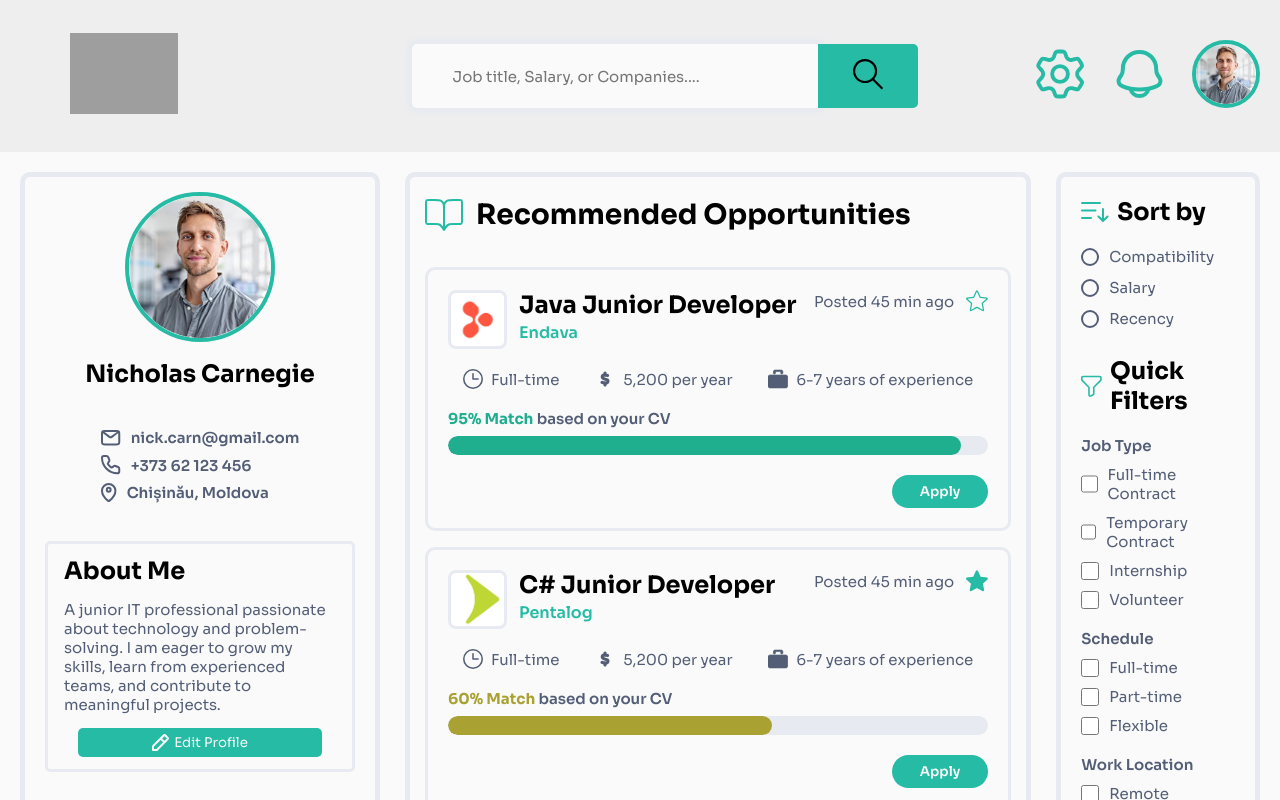
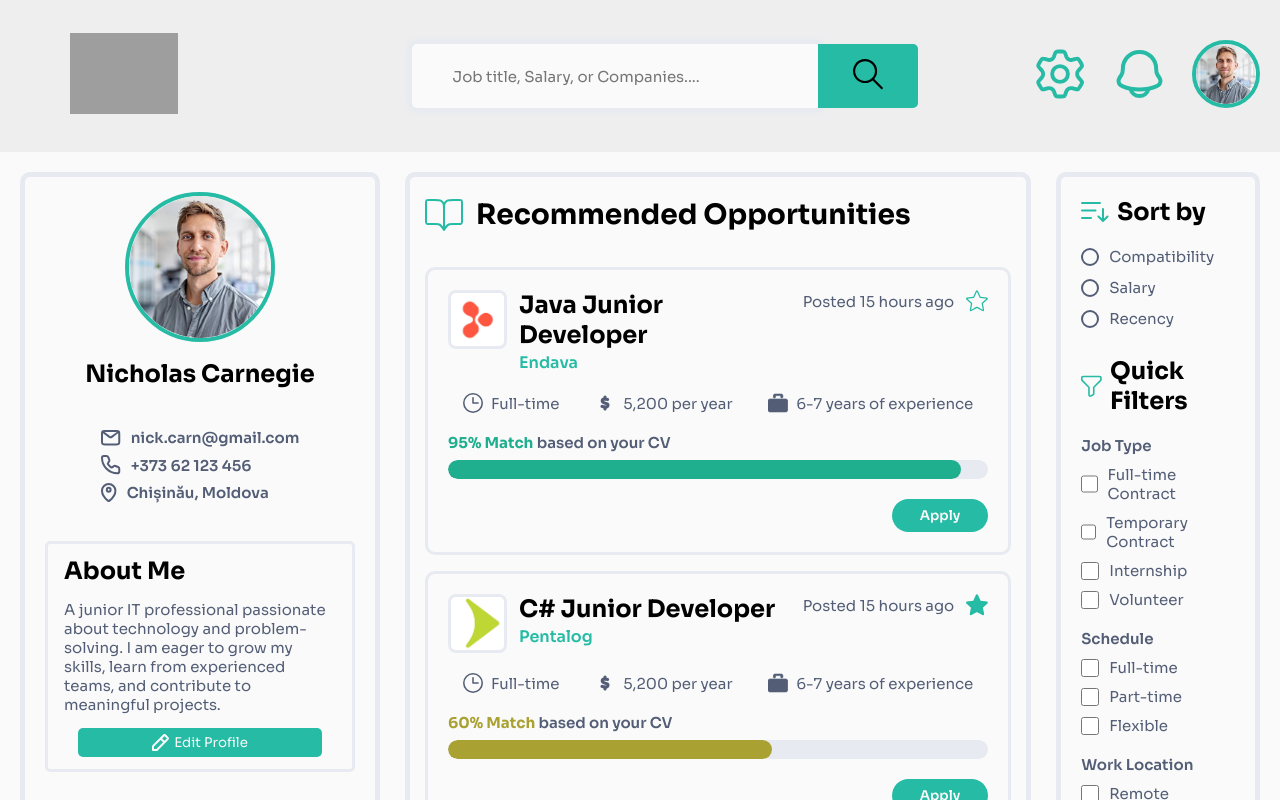
Before and after one commit to KyronPomidor/CVision, a React (Vite) app in the folder front/: page / in a window 1280 px wide. Shown: the top 800 px of the page. Built offline with nearby package versions, Linux system fonts and the light colour scheme; grey boxes are pictures that could not be loaded.

Commit message:
Fixed posted add time formating

```diff
--- a/front/src/pages/HomePage/HomePage.jsx
+++ b/front/src/pages/HomePage/HomePage.jsx
@@ -40,7 +40,7 @@ async function getRecommendations(userId) {
       logo: endavaLogo,
       title: "Java Junior Developer",
       company: "Endava",
-      postedAt: "Posted 45 min ago",
+      postedAt: "2026-09-24T14:18:05.055Z",
       employmentType: "Full-time",
       salary: "5,200 per year",
       experience: "6-7 years of experience",
@@ -52,7 +52,7 @@ async function getRecommendations(userId) {
       logo: pentalogLogo,
       title: "C# Junior Developer",
       company: "Pentalog",
-      postedAt: "Posted 45 min ago",
+      postedAt: "2026-09-24T14:18:05.055Z",
       employmentType: "Full-time",
       salary: "5,200 per year",
       experience: "6-7 years of experience",
@@ -64,7 +64,7 @@ async function getRecommendations(userId) {
       logo: roslinLogo,
       title: "Middle Golang Engineer",
       company: "Roslin Solutions",
-      postedAt: "Posted 45 min ago",
+      postedAt: "2026-09-24T14:18:05.055Z",
       employmentType: "Full-time",
       salary: "5,200 per year",
       experience: "6-7 years of experience",
@@ -76,7 +76,7 @@ async function getRecommendations(userId) {
       logo: roslinLogo,
       title: "Middle Golang Engineer",
       company: "Roslin Solutions",
-      postedAt: "Posted 45 min ago",
+      postedAt: "2026-09-24T14:18:05.055Z",
       employmentType: "Full-time",
       salary: "5,200 per year",
       experience: "6-7 years of experience",
@@ -88,7 +88,7 @@ async function getRecommendations(userId) {
       logo: roslinLogo,
       title: "Middle Golang Engineer",
       company: "Roslin Solutions",
-      postedAt: "Posted 45 min ago",
+      postedAt: "2026-09-24T14:18:05.055Z",
       employmentType: "Full-time",
       salary: "5,200 per year",
       experience: "6-7 years of experience",
@@ -100,7 +100,7 @@ async function getRecommendations(userId) {
       logo: roslinLogo,
       title: "Middle Golang Engineer",
       company: "Roslin Solutions",
-      postedAt: "Posted 45 min ago",
+      postedAt: "2026-09-24T14:18:05.055Z",
       employmentType: "Full-time",
       salary: "5,200 per year",
       experience: "6-7 years of experience",
--- a/front/src/pages/HomePage/components/RecommandCard/JobCard.jsx
+++ b/front/src/pages/HomePage/components/RecommandCard/JobCard.jsx
@@ -4,6 +4,40 @@ import ClockLogo from "../../../../assets/clock-logo.svg?react";
 import DollarLogo from "../../../../assets/dollar-logo.svg?react";
 import BriefcaseLogo from "../../../../assets/briefcase-logo.svg?react";
 import StarOutlineLogo from "../../../../assets/star-logo.svg?react";
+
+function getPostedTime(dateString) {
+  const postedDate = new Date(dateString);
+  const now = new Date();
+
+  const diffMs = now - postedDate;
+  const diffMinutes = Math.floor(diffMs / (1000 * 60));
+
+  if (diffMinutes < 1) return "Posted just now";
+
+  if (diffMinutes < 60) {
+    return `Posted ${diffMinutes} min ago`;
+  }
+
+  const diffHours = Math.floor(diffMinutes / 60);
+
+  if (diffHours < 24) {
+    return `Posted ${diffHours} ${diffHours === 1 ? "hour" : "hours"} ago`;
+  }
+
+  const diffDays = Math.floor(diffHours / 24);
+
+  if (diffDays < 7) {
+    return `Posted ${diffDays} ${diffDays === 1 ? "day" : "days"} ago`;
+  }
+
+  const diffWeeks = Math.floor(diffDays / 7);
+
+  if (diffWeeks < 4) {
+    return `Posted ${diffWeeks} ${diffWeeks === 1 ? "week" : "weeks"} ago`;
+  }
+
+  return `Posted on ${postedDate.toLocaleDateString()}`;
+}
 
 function getMatchLevel(matchPercent) {
   if (matchPercent >= 80) return "green";
@@ -25,6 +59,7 @@ function JobCard({
   onApply,
 }) {
   const matchLevel = getMatchLevel(matchPercent);
+  const postedText = getPostedTime(postedAt);
 
   return (
     <div className={styles.jobCard}>
@@ -39,7 +74,7 @@ function JobCard({
         </div>
 
         <div className={styles.metaRight}>
-          <p className={`${typography.mainText} ${styles.postedText}`}>{postedAt}</p>
+          <p className={`${typography.mainText} ${styles.postedText}`}>{postedText}</p>
 
           <button
             type="button"
--- a/front/src/pages/ProfilePage/ProfilePage.jsx
+++ b/front/src/pages/ProfilePage/ProfilePage.jsx
@@ -45,8 +45,8 @@ async function getCV(cvId) {
         title: "IT Support Intern",
         company: "Endava",
         location: "Chișinău",
-        startDate: "2025-03-01",
-        endDate: "2026-06-01",
+        startDate: "2026-09-24T14:18:05.055Z",
+        endDate: "2026-09-24T14:18:05.055Z",
         description:
           'When creating a professional profile, blog or website, an "about me" statement can quickly show employers, clients or customers who you are and what you offer.',
       },
@@ -55,8 +55,8 @@ async function getCV(cvId) {
         title: "IT Support Intern",
         company: "Endava",
         location: "Chișinău",
-        startDate: "2025-03-01",
-        endDate: "2026-06-01",
+        startDate: "2026-09-24T14:18:05.055Z",
+        endDate: "2026-09-24T14:18:05.055Z",
         description:
           'When creating a professional profile, blog or website, an "about me" statement can quickly show employers, clients or customers who you are and what you offer.',
       },
@@ -65,8 +65,8 @@ async function getCV(cvId) {
         title: "IT Support Intern",
         company: "Endava",
         location: "Chișinău",
-        startDate: "2025-03-01",
-        endDate: "2026-06-01",
+        startDate: "2026-09-24T14:18:05.055Z",
+        endDate: "2026-09-24T14:18:05.055Z",
         description:
           'When creating a professional profile, blog or website, an "about me" statement can quickly show employers, clients or customers who you are and what you offer.',
       },
```
